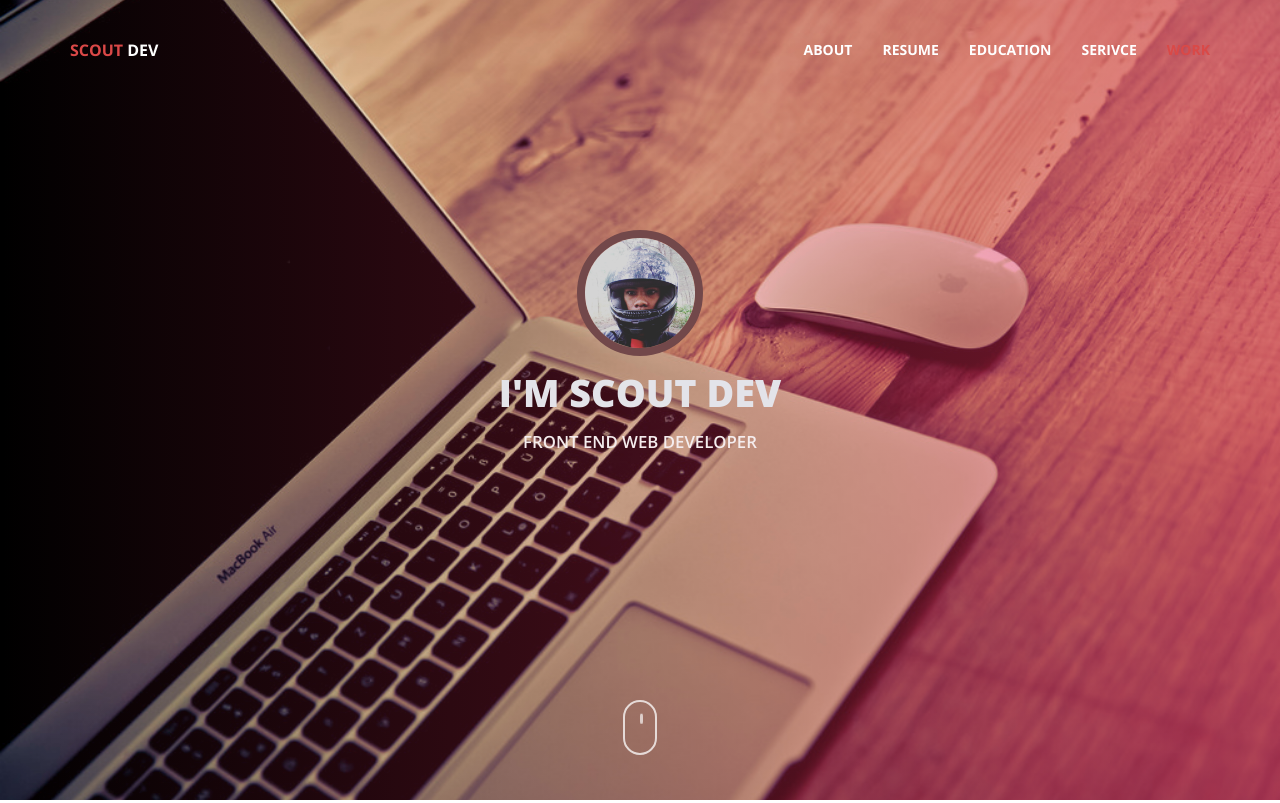
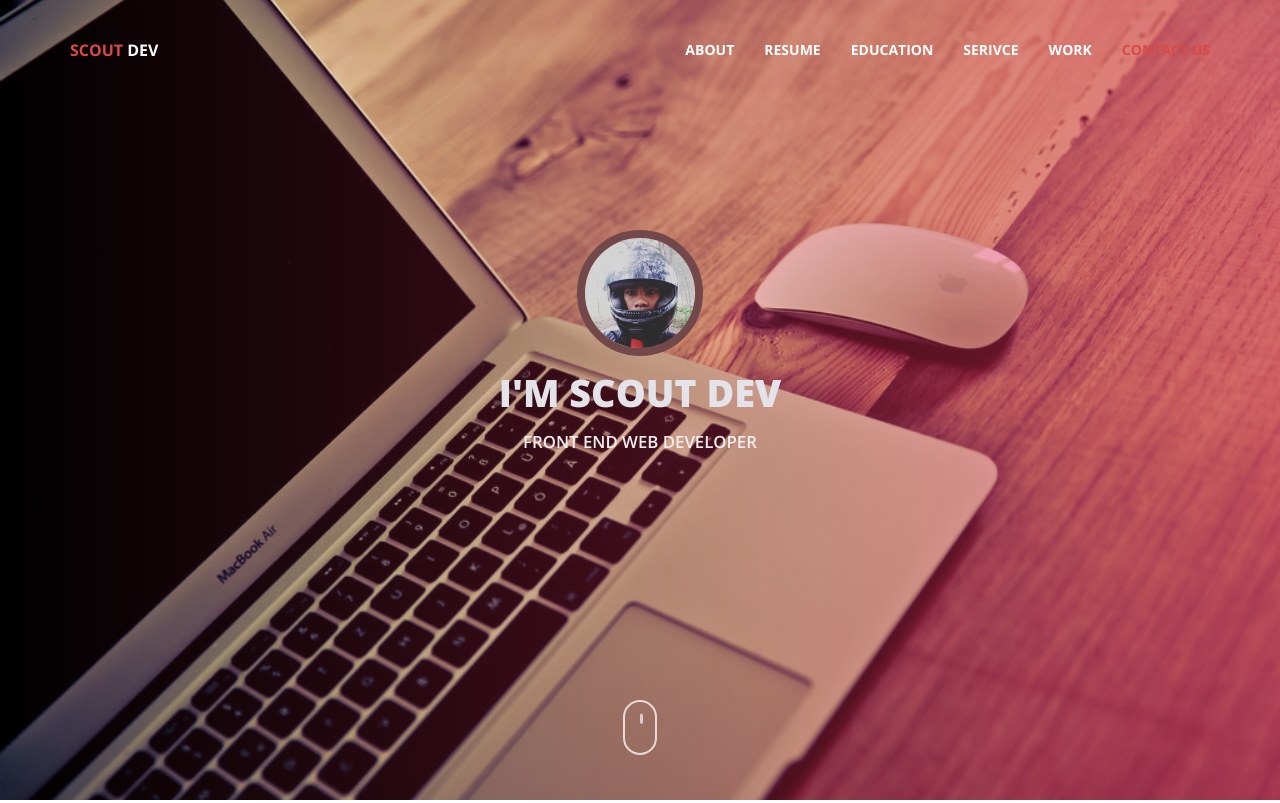
Before and after one commit to rahmandikahaekal/cvcard, a plain HTML site: page index.html in a window 1280 px wide. Shown: the top 803 px of the page. Drawn offline with nearby package versions, Linux system fonts and the light colour scheme.

Commit message:
last commit in this template

```diff
--- a/index.html
+++ b/index.html
@@ -43,6 +43,7 @@
             <li><a class="page-scroll" href="#education">EDUCATION</a></li>
             <li><a class="page-scroll" href="#services">SERIVCE</a></li>
             <li><a class="page-scroll" href="#portfolio">WORK</a></li>
+            <li><a class="page-scroll" href="#contact">CONTACT US</a></li>
           </ul>
         </div><!-- navbar-collapse -->
       </div><!-- container-fluid -->
```
